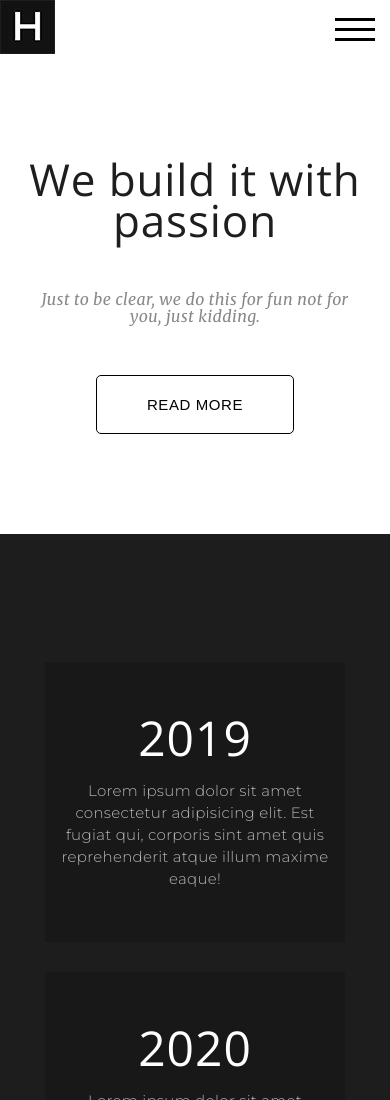
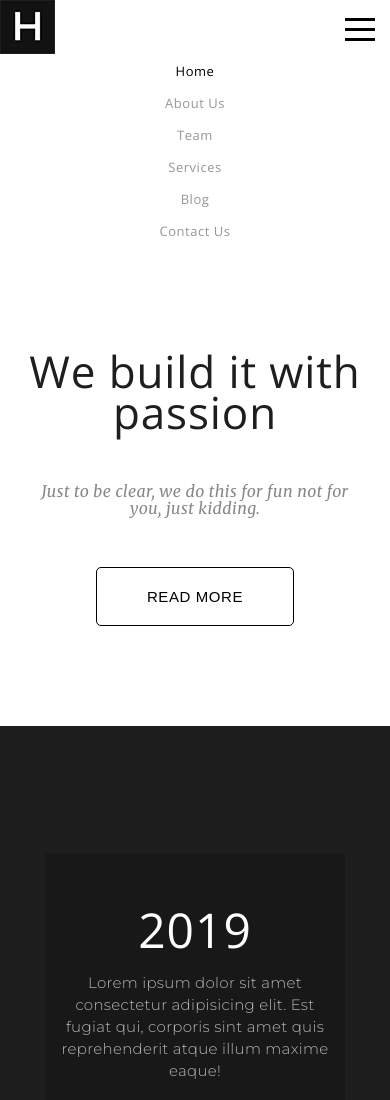
Before and after one commit to indira-faizullina/Wordpress-site, a plain HTML site: page index.html in a window 390 px wide. Shown: the top 1100 px of the page. Drawn offline with nearby package versions, Linux system fonts and the light colour scheme.

Commit message:
burger-menu

```diff
--- a/css/style.css
+++ b/css/style.css
@@ -418,6 +418,11 @@ form button:hover {
 
   .menu__mobile {
     display: flex;
+    flex-direction: column;
+  }
+
+  .menu__inner {
+    display: flex;
     justify-content: space-between;
     align-items: center;
   }
@@ -426,10 +431,23 @@ form button:hover {
     display: none;
   }
 
+  .menu.open {
+    display: flex;
+    flex-direction: column;
+  }
+
+  .menu__item {
+    margin-bottom: 10px;
+  }
+
+  .menu__item a {
+    margin: 0;
+  }
+
   .menu__burger {
     cursor: pointer;
     position: relative;
-    width: 40px;
+    width: 30px;
     height: 3px;
     background-color: #000;
   }
@@ -437,7 +455,7 @@ form button:hover {
   .menu__burger::after {
     position: absolute;
     bottom: -10px;
-    width: 40px;
+    width: 30px;
     height: 3px;
     background-color: #000;
     content: '';
@@ -445,7 +463,7 @@ form button:hover {
   .menu__burger::before {
     position: absolute;
     top: -10px;
-    width: 40px;
+    width: 30px;
     height: 3px;
     background-color: #000;
     content: '';
--- a/index.html
+++ b/index.html
@@ -26,18 +26,19 @@
           </ul>
         </nav>
         <nav class="menu__mobile">
-          <a href="#"><img src="img/logo.jpg" alt="logo" class="logo" /></a>
-          <div class="menu__burger">
-            <ul class="menu">
-              <li class="menu__item active"><a href="#">Home</a></li>
-              <li class="menu__item"><a href="#">About Us</a></li>
-              <li class="menu__item"><a href="#">Team</a></li>
+          <div class="menu__inner">
+            <a href="#"><img src="img/logo.jpg" alt="logo" class="logo" /></a>
+            <div class="menu__burger"></div>
+          </div>
+          <ul class="menu open" id="burger-menu">
+            <li class="menu__item active"><a href="#header">Home</a></li>
+            <li class="menu__item"><a href="#about">About Us</a></li>
+            <li class="menu__item"><a href="#team">Team</a></li>
 
-              <li class="menu__item"><a href="#">Services</a></li>
-              <li class="menu__item"><a href="#">Blog</a></li>
-              <li class="menu__item"><a href="#">Contact Us</a></li>
-            </ul>
-          </div>
+            <li class="menu__item"><a href="#services">Services</a></li>
+            <li class="menu__item"><a href="#">Blog</a></li>
+            <li class="menu__item"><a href="#contact">Contact Us</a></li>
+          </ul>
         </nav>
         <main class="header__contant">
           <h1 class="header__title">We build it with passion</h1>
--- a/js/script.js
+++ b/js/script.js
@@ -1,6 +1,8 @@
-// плавная прокрутка меню
+const anchors = document.querySelectorAll('li>a[href*="#"]')
+const burgerMenu = document.querySelector('#burger-menu')
+const burgerMenuToggle = document.querySelector('.menu__burger')
 
-const anchors = document.querySelectorAll('li>a[href*="#"]')
+// плавная прокрутка при нажатии на пункт в меню
 
 anchors.forEach((anchor) => {
   anchor.addEventListener('click', (event) => {
@@ -8,6 +10,7 @@ anchors.forEach((anchor) => {
 
     removeActiveClass(anchors)
     anchor.closest('li').classList.add('active')
+    burgerMenu.classList.toggle('open')
 
     const targetBlockId = anchor.getAttribute('href')
     if (targetBlockId === '#') return
@@ -22,3 +25,9 @@ anchors.forEach((anchor) => {
 function removeActiveClass(arr) {
   arr.forEach((elem) => elem.closest('li').classList.remove('active'))
 }
+
+// бургер меню
+
+burgerMenuToggle.addEventListener('click', () => {
+  burgerMenu.classList.toggle('open')
+})
```
